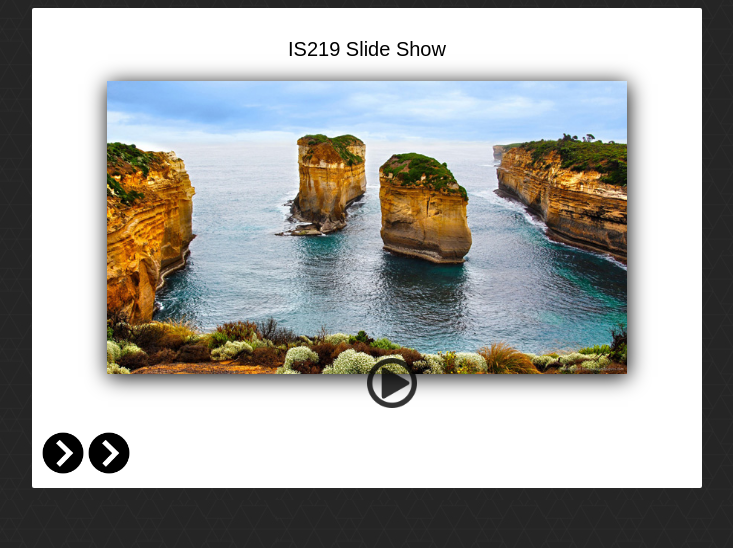
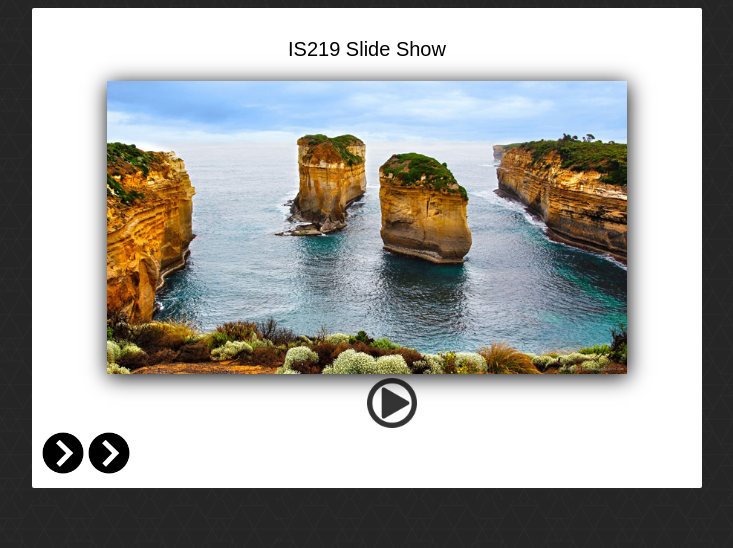
Before and after one commit to Bailiffjr/is219s16Bailiff-p2, a PHP site: page /index.html in a window 1280 px wide. Shown: the top 548 px of the page, without its empty margins (273-1006 px from the left). Run offline with PHP 8.4, Linux system fonts and the light colour scheme; grey boxes labelled with a size stand in for pictures from a placeholder-image service; some libraries are stand-ins or nearby versions.

Commit message:
Update style.css

```diff
--- a/style.css
+++ b/style.css
@@ -35,7 +35,8 @@ body {
 	left:50%;
 	z-index: 3;
 	opacity: .8;
-	bottom:20px;
+	top:10%;
+	margin: 0;
 }
 
 .thumbnail {
```
